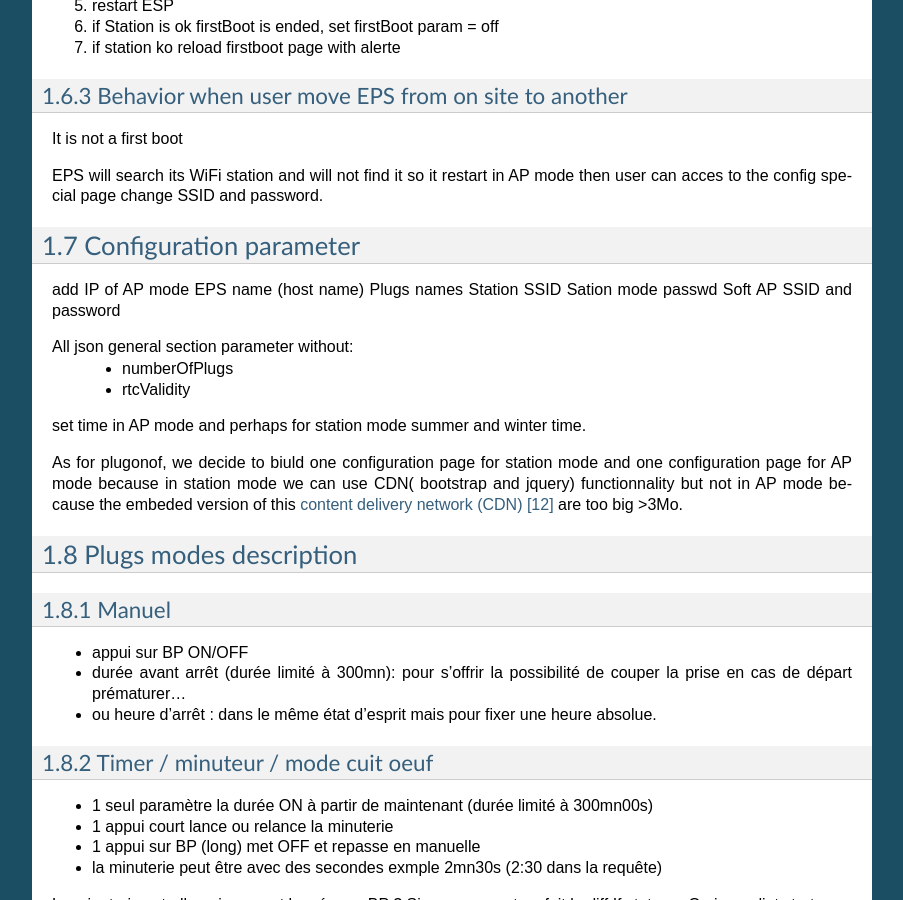
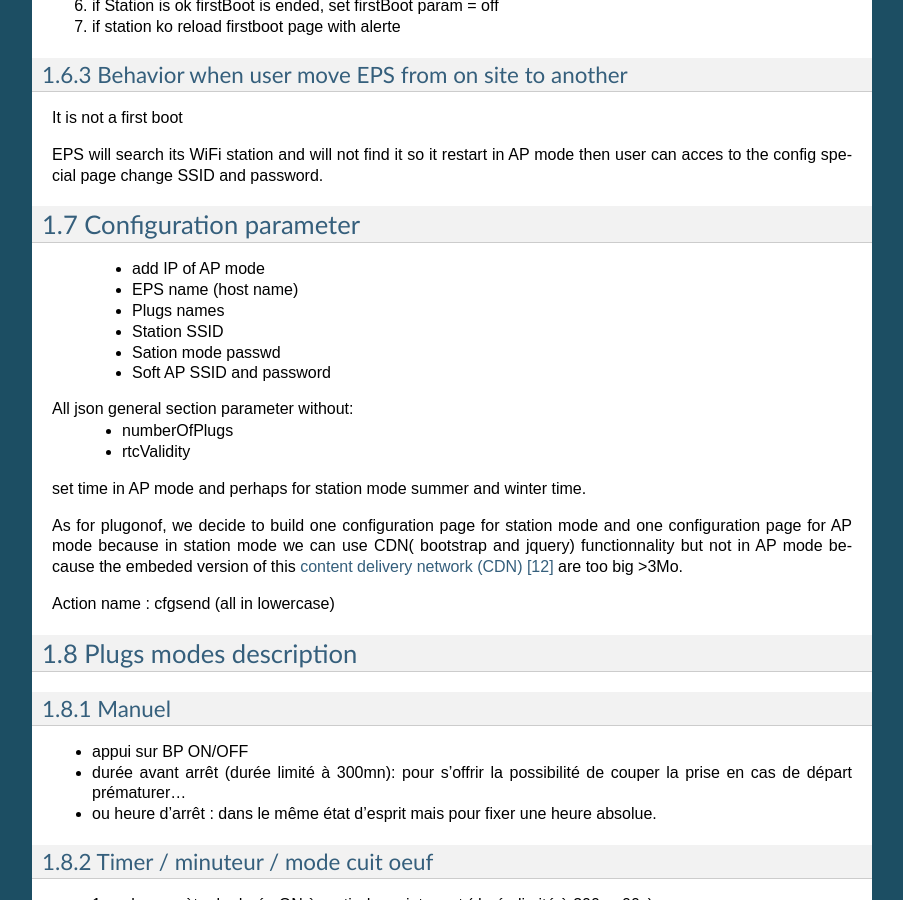
Before and after one commit to volab/IoT_EPS, a Sphinx documentation site: the page built from _1_userDoc/source/softDev.rst, in a window 1280 px wide and 900 px high, scrolled down 4504 px. Shown: the whole window, without its empty margins (198-1101 px from the left). Built offline with Sphinx 7.4.7, drawn with Linux system fonts in a browser that asks for light colours; some of the changed text lies outside the part shown.

```diff
--- a/_1_userDoc/source/softDev.rst
+++ b/_1_userDoc/source/softDev.rst
@@ -130,12 +130,12 @@
 ===================================
 Configuration parameter
 ===================================
-add IP of AP mode
-EPS name (host name)
-Plugs names
-Station SSID
-Sation mode passwd
-Soft AP SSID and password
+ - add IP of AP mode
+ - EPS name (host name)
+ - Plugs names
+ - Station SSID
+ - Sation mode passwd
+ - Soft AP SSID and password
 
 All json general section parameter without:
  - numberOfPlugs
@@ -143,10 +143,12 @@
 
 set time in AP mode and perhaps for station mode summer and winter time.
 
-As for plugonof, we decide to biuld one configuration page for station mode and one configuration
+As for plugonof, we decide to build one configuration page for station mode and one configuration
 page for AP mode because in station mode we can use CDN( bootstrap and jquery) functionnality but
 not in AP mode because the embeded version of this `content delivery network (CDN)`_ are too
 big >3Mo.
+
+Action name : cfgsend (all in lowercase)
 
 ====================================
 Plugs modes description
@@ -495,6 +497,9 @@
 Error handling
 ==================================
 
+See dedicated Excel file. All below informations are obsoletes.
+
+
 Buildin test error BIT
 
 PBIT : preliminary BIT
```
Also changed, not shown: other parts of _1_userDoc/source/softDev.rst (+8 -8 lines), 7 other files.
